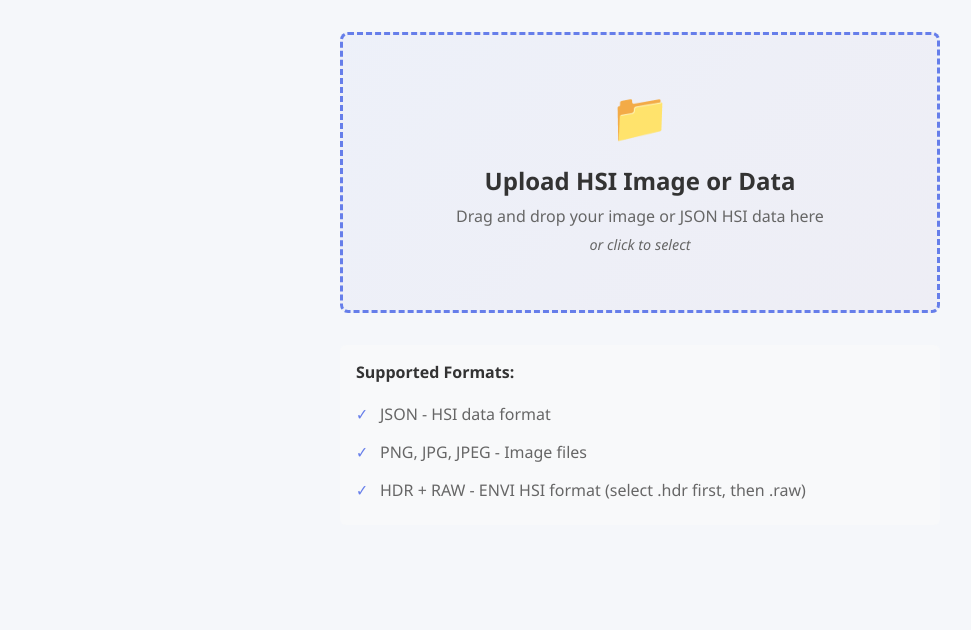
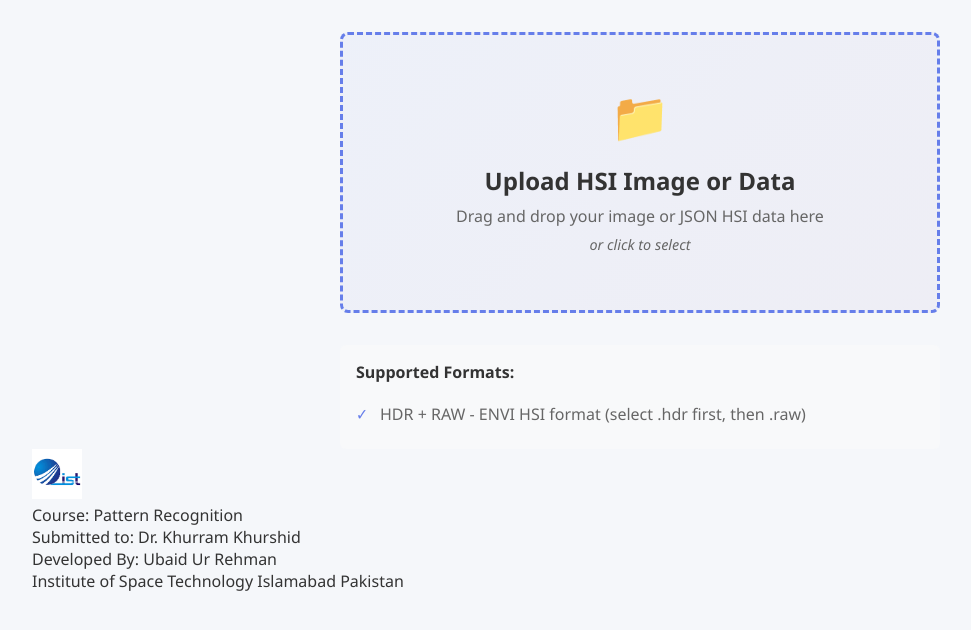
Before and after one commit to askubaid/HSI, a React (Vite) app: page / in a window 1280 px wide. Shown: the top 630 px of the page, without its empty margins (0-971 px from the left). Built offline with nearby package versions, Linux system fonts and the light colour scheme.

Commit message:
Small changes and add footer

```diff
--- a/src/App.jsx
+++ b/src/App.jsx
@@ -258,7 +258,18 @@ function App() {
               )}
             </>
           )}
+          <footer className='footer'>
+            <div>
+              <img className='ist-logo' width={"50px"} src="./IST-logo.png" alt="IST Logo" />
+              <p>Course: Pattern Recognition</p>
+              <p>Submitted to: Dr. Khurram Khurshid</p>
+              <p>Developed By: Ubaid Ur Rehman</p>
+              <p>Institute of Space Technology Islamabad Pakistan</p>
+            </div>
+
+          </footer>
         </section>
+
       </main>
     </div>
   )
--- a/src/components/ImageUpload.jsx
+++ b/src/components/ImageUpload.jsx
@@ -205,6 +205,7 @@ export default function ImageUpload({ onImageLoad }) {
 
   return (
     <div className="image-upload">
+
       <div
         className={`upload-zone ${isDragging ? 'dragging' : ''}`}
         onDragOver={handleDragOver}
@@ -230,8 +231,6 @@ export default function ImageUpload({ onImageLoad }) {
       <div className="upload-info">
         <h4>Supported Formats:</h4>
         <ul>
-          <li>JSON - HSI data format</li>
-          <li>PNG, JPG, JPEG - Image files</li>
           <li>HDR + RAW - ENVI HSI format (select .hdr first, then .raw)</li>
         </ul>
       </div>
```
